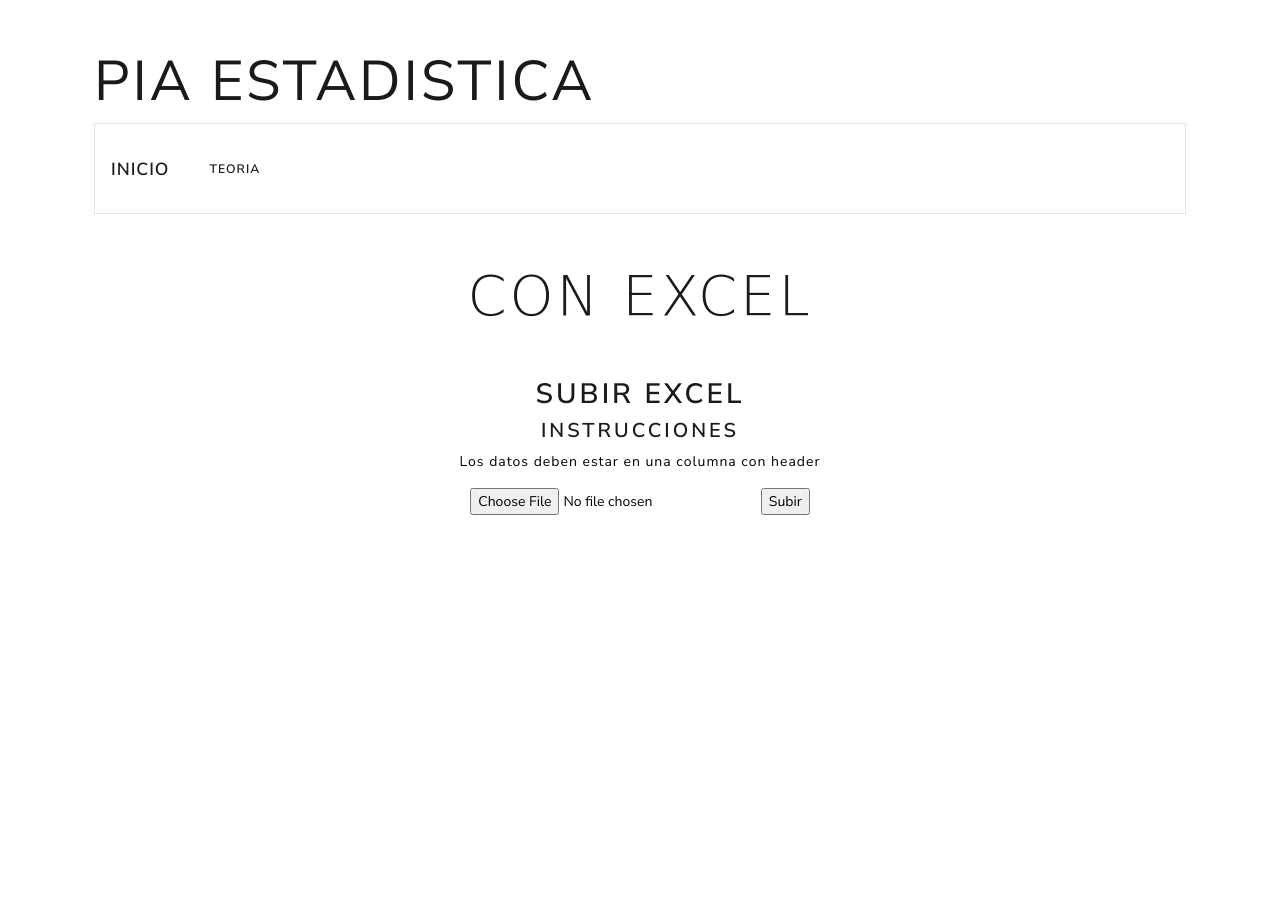
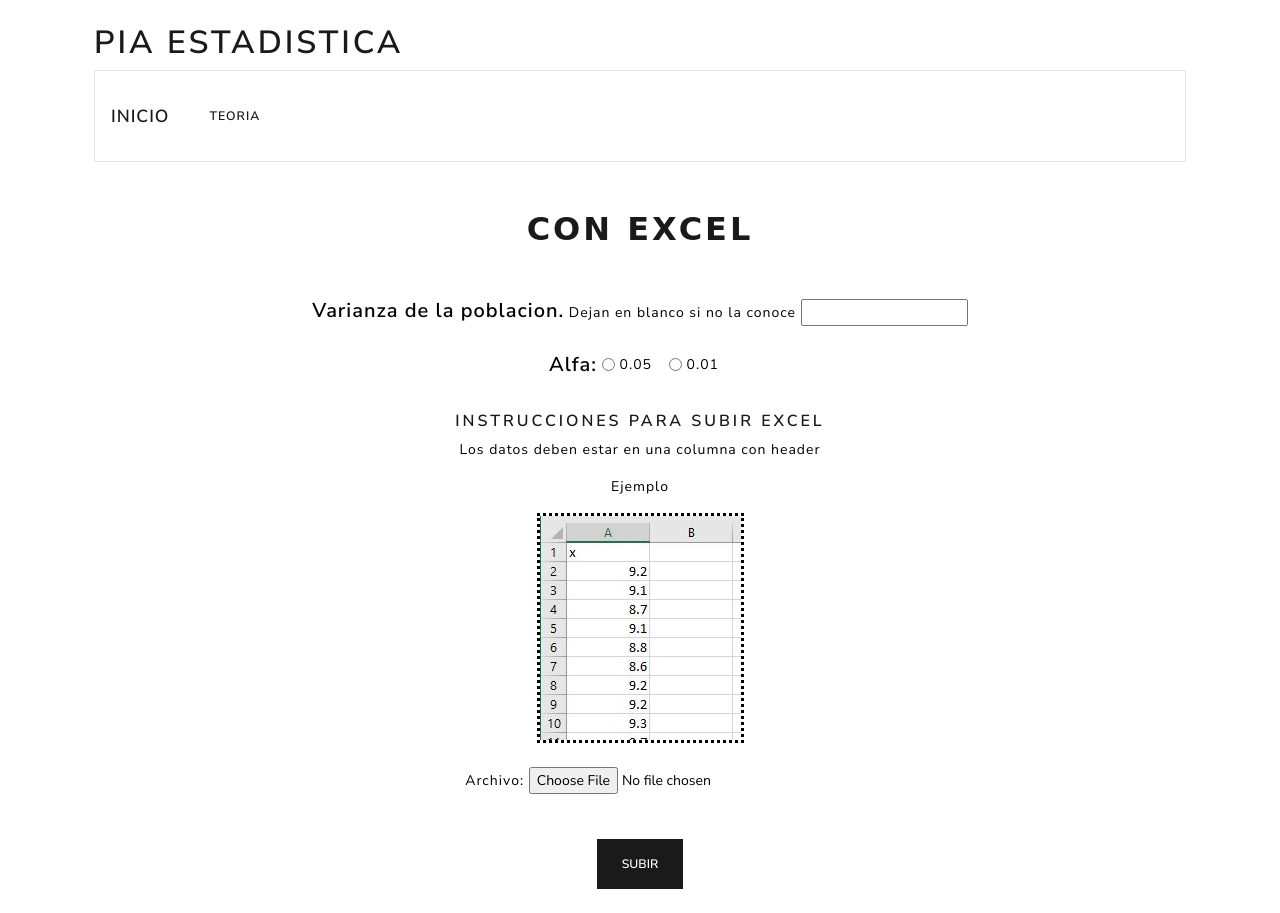
Before and after one commit to Baltazar-Ortega/estimacion_media, a Flask app: page /subirExcel in a window 1280 px wide. Before the commit the page ends 515 px from the top, so only its background shows below. Run offline with Flask 2, Linux system fonts and the light colour scheme; some libraries are stand-ins or nearby versions.

Commit message:
excel implementacion

```diff
--- a/app.py
+++ b/app.py
@@ -1,5 +1,6 @@
 from flask import Flask, render_template, request, redirect, url_for
 import pandas as pd
+import operaciones as op
 
 app = Flask(__name__)
 
@@ -21,12 +22,90 @@
         file = request.form['archivo-subido']
         data = pd.read_excel(file)
 
-        # Preguntar alfa (usar un select con 0.01 y 0.05)
-        # Obtener n
-        # Preguntar si se conoce varianza de la poblacion
+        valores = op.obtenerDatos(data)
+        n = int(len(valores))
 
-        # Obtener xBarra, s, lo que se necesite
-        return render_template('data.html', data=data.to_html())
+        varianza_poblacional = request.form['varianza']
+
+        if varianza_poblacional == "":
+            print("Varianza_poblacional no conocida")
+        else:
+            varianza_poblacional = float(varianza_poblacional)
+            print("Varianza_poblacional: ", varianza_poblacional)
+
+        alfa = float(request.form['inlineRadioOptions'])
+        print("Alfa: ", alfa)
+
+        intervalo = procedimiento(valores, n, varianza_poblacional, alfa)
+
+        return render_template('resultadoExcel.html', data=data.to_html(), intervalo=intervalo)
+
+def procedimiento(valores, n, varianza_poblacional, alfa):
+    if (n < 30):
+        if varianza_poblacional == "":
+            print("Usar t") # Uso el ejemplo del 10 de Febrero
+
+            media_muestral = op.mediaMuestral(valores)
+
+            valor_tabla_t = op.valorTablaT(alfa, n)
+
+            cociente = op.raizCuadrada(op.varianzaMuestral(valores, media_muestral)) / op.raizCuadrada(n)
+
+            lado_izquierdo = round(media_muestral - (valor_tabla_t * cociente), 4)
+            lado_derecho = round(media_muestral + (valor_tabla_t * cociente), 4)
+
+            intervalo = "{izq} < u < {der}".format(izq=lado_izquierdo, der=lado_derecho)
+            print(intervalo)
+            return intervalo
+        else:
+            print("Usar z")
+
+            media_muestral = op.mediaMuestral(valores)
+
+            valor_tabla_z = op.valorTablaZ(alfa)
+
+            cociente = op.raizCuadrada(varianza_poblacional) / op.raizCuadrada(n)
+
+            lado_izquierdo = round(media_muestral - (valor_tabla_z * cociente))
+            lado_derecho = round(media_muestral + (valor_tabla_z * cociente))
+
+            intervalo = "{izq} < u < {der}".format(izq=lado_izquierdo, der=lado_derecho)
+            print(intervalo)
+            return intervalo
+
+    else:
+        if varianza_poblacional == "":
+            print("Usar z estimando varPobl con s^2")
+
+            media_muestral = op.mediaMuestral(valores)
+
+            valor_tabla_z = op.valorTablaZ(alfa)
+
+            cociente = op.raizCuadrada(op.varianzaMuestral(valores, media_muestral)) / op.raizCuadrada(n)
+
+            lado_izquierdo = round(media_muestral - (valor_tabla_z * cociente))
+            lado_derecho = round(media_muestral + (valor_tabla_z * cociente))
+
+            intervalo = "{izq} < u < {der}".format(izq=lado_izquierdo, der=lado_derecho)
+            print(intervalo)
+            return intervalo
+        else:
+            print("Usar z")
+
+            media_muestral = op.mediaMuestral(valores)
+
+            valor_tabla_z = op.valorTablaZ(alfa)
+
+            cociente = op.raizCuadrada(varianza_poblacional) / op.raizCuadrada(n)
+
+            lado_izquierdo = round(media_muestral - (valor_tabla_z * cociente))
+            lado_derecho = round(media_muestral + (valor_tabla_z * cociente))
+
+            intervalo = "{izq} < u < {der}".format(izq=lado_izquierdo, der=lado_derecho)
+            print(intervalo)
+            return intervalo
+
+
 
 
 if __name__ == '__main__':
--- a/static/main.css
+++ b/static/main.css
@@ -14,3 +14,8 @@
 .excel-icon {
     height: 50px;
 }
+
+.requerimiento {
+    font-weight: 900;
+    font-size: 20px;
+}
--- a/templates/base.html
+++ b/templates/base.html
@@ -15,7 +15,7 @@
 <body>
     <main class="container p-4">
 
-        <h1 class="display-4 mt-4">PIA Estadistica</h1>
+        <h1 class="lead-4">PIA Estadistica</h1>
 
         <nav class="navbar navbar-expand-lg navbar-light bg-light">
             <a class="navbar-brand" href="/">Inicio</a>
@@ -40,7 +40,7 @@
         {% block imagenes_teoria %}
         {% endblock %}
 
-        {% block data %}
+        {% block resultadoExcel %}
         {% endblock %}
 
         {% block equipo %}
--- a/templates/data.html
+++ /dev/null
@@ -1,5 +0,0 @@
-{% extends "base.html" %}
-
-{% block data %}
-{{data | safe}}
-{% endblock %}
--- a/templates/index.html
+++ b/templates/index.html
@@ -2,7 +2,7 @@
 
 
 {% block menu_principal %}
-<h2 class="display-4 text-center mt-5 mb-4 title">Intervalos de confianza para medias</h2>
+<h1 class="text-center mt-5 mb-4 title">Intervalos de confianza para medias</h1>
 
         <div class="row mt-5">
             <div class="col-md-6 text-center">
@@ -25,7 +25,7 @@
 {% block equipo %}
 <div class="jumbotron jumbotron-fluid mt-5">
   <div class="container">
-    <h1 class="display-4">Equipo</h1>
+    <h1 >Equipo</h1>
     <ul>
         <li><p class="lead">Alberto Baltazar Gutiérrez Ortega - 1887970</p></li>
     </ul>
--- a/templates/subirExcel.html
+++ b/templates/subirExcel.html
@@ -1,17 +1,41 @@
 {% extends "base.html" %}
 
 {% block subir %}
-<h2 class="display-4 text-center mt-5 mb-4 title">Con Excel</h2>
+<h1 class="text-center mt-5 mb-4 title">Con Excel</h1>
 
         <div class="row mt-5">
             <div class="col-md-12 text-center">
-                <h2>Subir excel</h2>
-                <h4>Instrucciones</h4>
-                <p>Los datos deben estar en una columna con header</p>
+
 
                 <form action="data" method="post">
-                    <input type="file" name="archivo-subido" value="">
-                    <input type="submit" name="" value="Subir" />
+
+                    <div class="form-group">
+                        <label for="varianza"><span class="requerimiento">Varianza de la poblacion.</span> Dejan en blanco si no la conoce</label>
+                        <input type="number"  id="varianza" name="varianza" value="">
+                    </div>
+
+                    <label class="requerimiento">Alfa: </label>
+                    <div class="form-check form-check-inline">
+                        <input required class="form-check-input" type="radio" name="inlineRadioOptions" id="alfa0.05" value="0.05">
+                        <label class="form-check-label" for="inlineRadio1">0.05</label>
+                      </div>
+                      <div class="form-check form-check-inline">
+                        <input required class="form-check-input" type="radio" name="inlineRadioOptions" id="alfa0.01" value="0.01">
+                        <label class="form-check-label" for="inlineRadio2">0.01</label>
+                    </div>
+
+                    <h5 class="mt-4">Instrucciones para subir excel</h5>
+                    <p>Los datos deben estar en una columna con header</p>
+                    <p><strong>Ejemplo</strong></p>
+                    <img src="/static/ejemploExcel.JPG" style="border-color: black; border-style: dotted;"/>
+
+                    <div class="form-group mt-4">
+                        <label for="archivo-subido requerimiento">Archivo: </label>
+                        <input type="file" name="archivo-subido" value="" >
+                    </div>
+
+
+                    <input type="submit" name="" value="Subir" class="mt-4 btn btn-primary" />
                 </form>
             </div>
         </div>
--- a/templates/teoria.html
+++ b/templates/teoria.html
@@ -2,7 +2,7 @@
 
 
 {% block imagenes_teoria %}
-<h2 class="display-4 text-center mt-5 title">Teoria</h2>
+<h1 class="text-center mt-5 title">Teoria</h1>
 
         <div class="row mt-5">
             <div class="col-md-12 text-center">
```
Also changed, not shown: operaciones.py (added, +37 -0 lines), templates/resultadoExcel.html (added, +21 -0 lines), README.md, static/ejemploExcel.JPG (added), static/mu.png (added), 2 other files.
